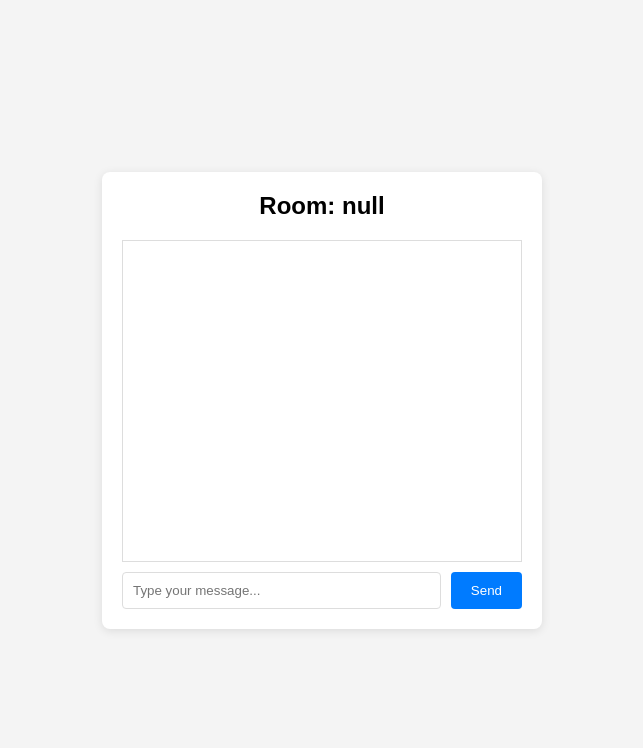
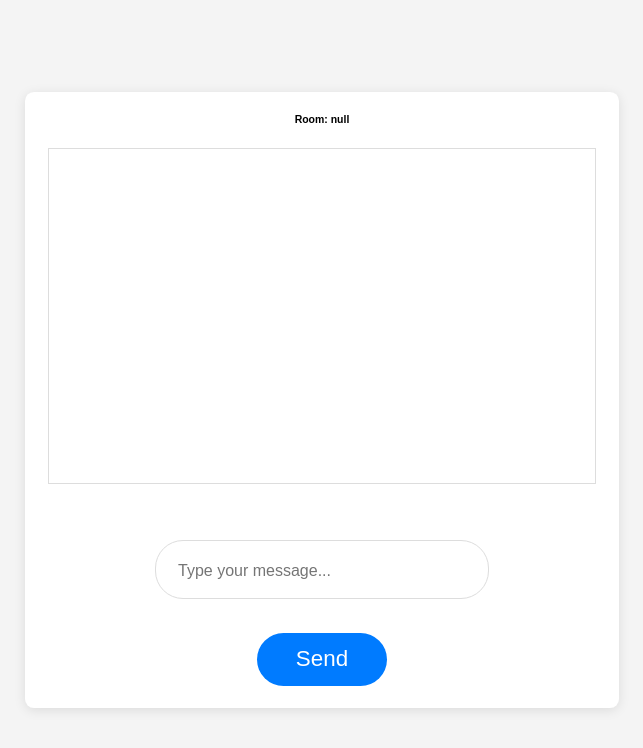
Before and after one commit to nikhil-kamboj420/Live-Chat-App, a website: page public/chat.html in a window 1280 px wide. Shown: the whole page, without its empty margins (318-961 px from the left). Drawn offline with Linux system fonts and the light colour scheme.

Commit message:
change the UI for joinForm

```diff
--- a/public/style.css
+++ b/public/style.css
@@ -1,52 +1,71 @@
+*{
+  margin: 0;
+  padding: 0;
+  box-sizing: border-box;
+}
 body {
     font-family: Arial, sans-serif;
-    margin: 0;
-    padding: 0;
     display: flex;
     justify-content: center;
     align-items: center;
     height: 100vh;
     background: #f4f4f4;
+    font-size: 43.7%;
   }
 
   .container, .chat-container {
-    width: 400px;
+    width: 37.1rem;
+    aspect-ratio: 1;
     background: white;
-    padding: 20px;
-    border-radius: 8px;
-    box-shadow: 0 2px 10px rgba(0, 0, 0, 0.1);
+    padding: 1.4rem;
+    border-radius: 0.56rem;
+    box-shadow: 0 0.14rem 0.7rem rgba(0, 0, 0, 0.1);
   }
 
-  h1, h2 {
-    margin: 0 0 20px;
+  h1{
+      margin: 2.8rem 0 1.4rem;
+      text-align: center;
+      font-size: 2.24rem;
+  }
+
+  h2 {
+    margin: 0 0 1.4rem;
     text-align: center;
   }
-
   .messages {
-    height: 300px;
+    height: 21rem;
     overflow-y: auto;
-    border: 1px solid #ddd;
-    padding: 10px;
-    margin-bottom: 10px;
+    border: 0.07rem solid #ddd;
+    padding: 0.7rem;
+    margin-bottom: 0.7rem;
   }
 
   form {
     display: flex;
-    gap: 10px;
+    flex-direction: column;
+    align-items: center;
+    gap:  2.1rem;
+    margin-top: 3.5rem;
   }
 
   input[type="text"] {
-    flex: 1;
-    padding: 10px;
-    border: 1px solid #ddd;
-    border-radius: 4px;
+    padding: 0.98rem 1.4rem;
+    border: 0.07rem solid #ddd;
+    border-radius: 1.75rem;
+    font-size: 1.4rem;
+  }
+
+  input[type="text"]::placeholder{
+    font-size: 1rem;
   }
 
   button {
-    padding: 10px 20px;
+    margin: auto;
+    padding: 0.84rem 2.45rem;
     border: none;
     background: #007bff;
     color: white;
-    border-radius: 4px;
+    border-radius: 1.75rem;
     cursor: pointer;
+    font-size: 1.4rem;
   }
```
